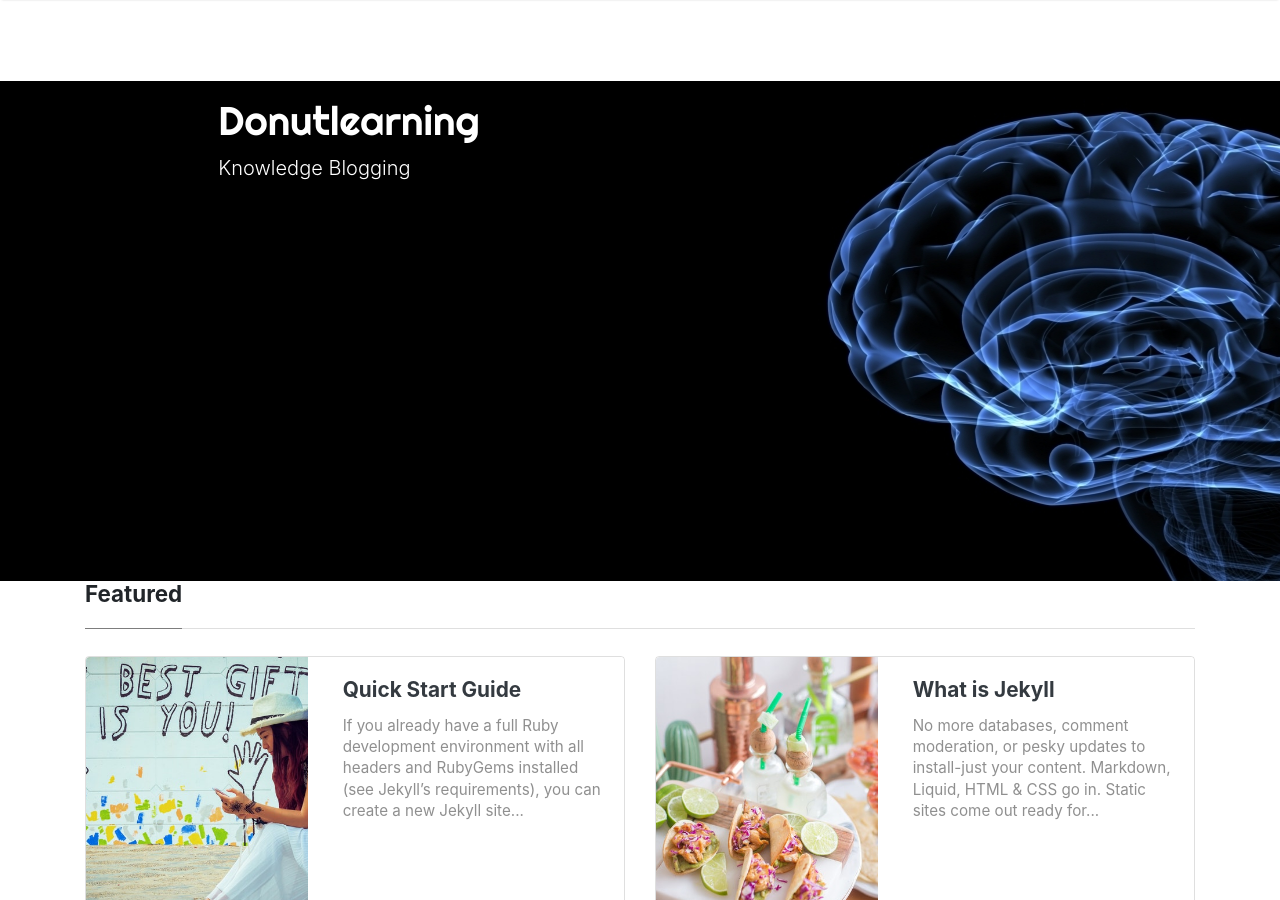
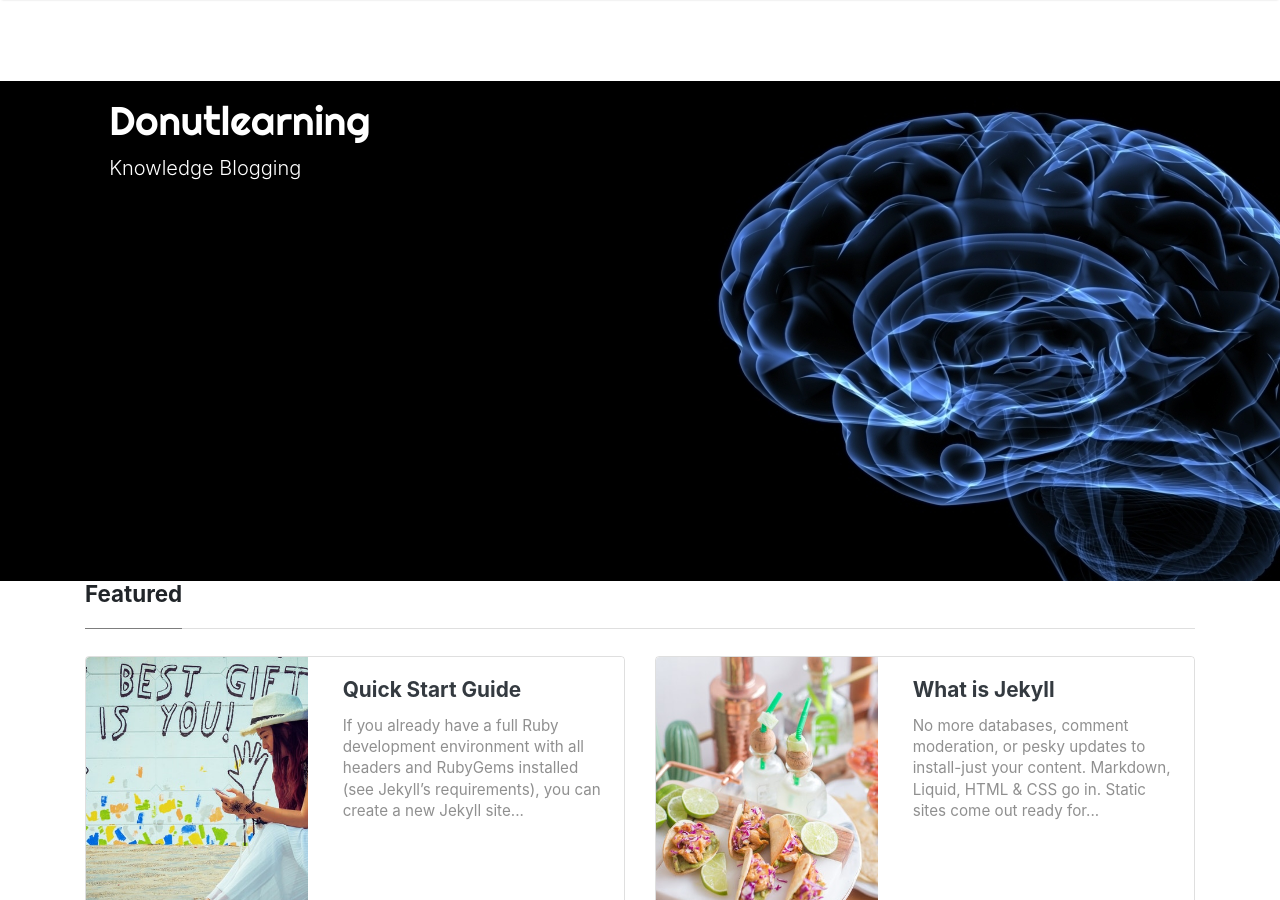
Before and after one commit to shreyasrh9/shreyasrh9.github.io, a Jekyll site: the page built from index.html, in a window 1280 px wide and 900 px high. Built offline with Jekyll 4.4.1, drawn with Linux system fonts in a browser that asks for light colours; nearby versions of some CDN libraries; the list of posts is cut into pages by our own code; comment, search, counter and statistics services are not loaded.

Commit message:
col width changed

```diff
--- a/_layouts/default.html
+++ b/_layouts/default.html
@@ -100,7 +100,7 @@
 </div> -->
 
 <div class="row">
-        <div class="col-2" style="background-color: black">
+        <div class="col-1" style="background-color: black">
 
         </div>
         <div class="col-5" style="background-color: black;color: white">
```
